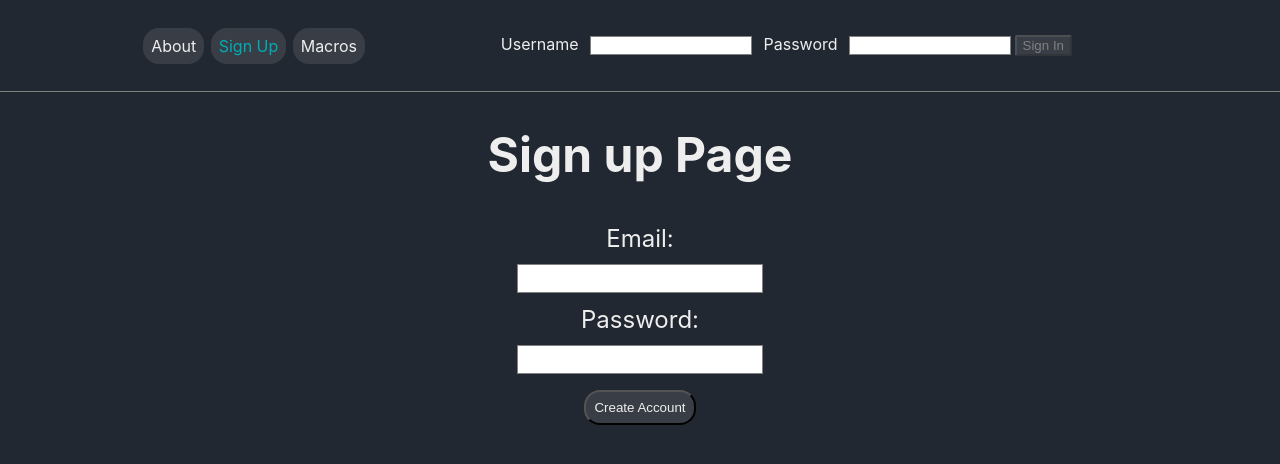
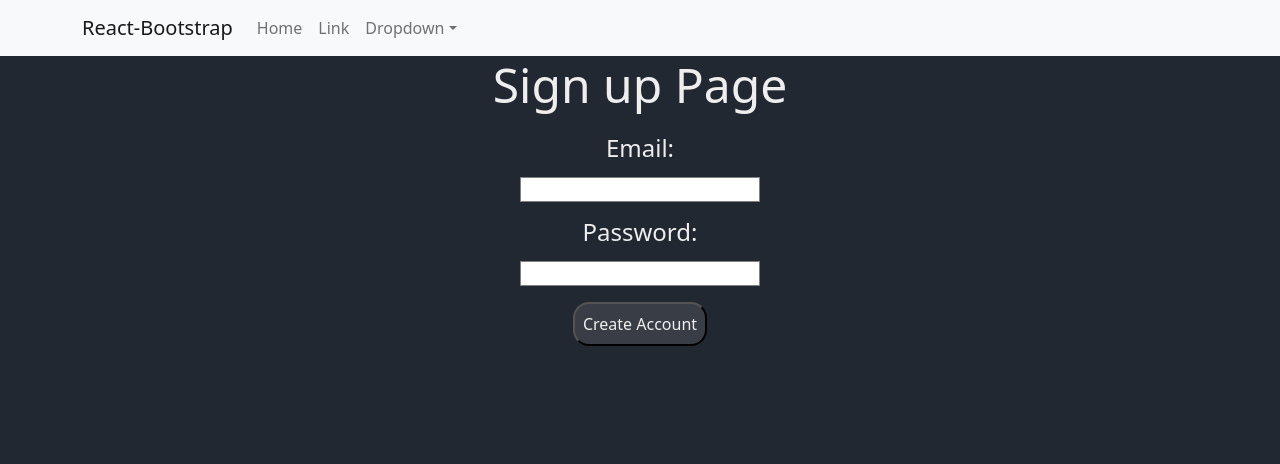
Before and after one commit to BD-Git-Hub/MacroCalculatorWebsite, a React (Create React App) app: page /signup in a window 1280 px wide. Shown: the top 464 px of the page. Built offline with nearby package versions, Linux system fonts and the light colour scheme.

Commit message:
bootstrap implemented correctly.

```diff
--- a/package.json
+++ b/package.json
@@ -10,7 +10,9 @@
     "@types/node": "^12.20.28",
     "@types/react": "^17.0.27",
     "@types/react-dom": "^17.0.9",
+    "bootstrap": "^5.1.3",
     "react": "^17.0.2",
+    "react-bootstrap": "^2.2.1",
     "react-dom": "^17.0.2",
     "react-icons": "^4.3.1",
     "react-router-dom": "^5.3.0",
--- a/src/App.tsx
+++ b/src/App.tsx
@@ -2,12 +2,13 @@
 import { Redirect, Route, Switch } from "react-router";
 import { authContext } from "./components/context/AuthContext";
 import GlobalStyle from "./components/GlobalStyles";
-import Navbar from "./components/navbar";
+import NavigationBar from "./components/navbar";
 import Main from "./components/pages";
 import About from "./components/pages/About";
 import ChangePassword from "./components/pages/ChangePassword";
 import NotLoggedIn from "./components/pages/NotLoggedIn";
 import SignUp from "./components/pages/Signup";
+import 'bootstrap/dist/css/bootstrap.min.css';
 
 
 
@@ -16,7 +17,7 @@
   return (
     <React.Fragment>
       <GlobalStyle/>
-      <Navbar />
+      <NavigationBar />
       <Switch>
         <Route path="/about" exact>
           <About />
--- a/src/components/navbar/Auth.js
+++ b/src/components/navbar/Auth.js
@@ -1,6 +1,7 @@
 import React, { useContext, useState } from "react";
 import { authContext } from "../context/AuthContext";
 import { StyledPropsbutton, StyledLabel, StyledUserInput, StyledPasswordInput, StyledForm } from './NavbarElements'
+
 
 
 
@@ -108,6 +109,8 @@
         Sign In
       </StyledPropsbutton>
     </StyledForm>
+
+
   );
 };
 
--- a/src/components/navbar/NavbarElements.js
+++ b/src/components/navbar/NavbarElements.js
@@ -3,7 +3,7 @@
 import styled from "styled-components";
 import { media } from "../MediaQuery";
 
-export const Nav = styled.nav`
+export const Navigation = styled.nav`
   background: #222831;
   height: 85px;
   display: flex;
--- a/src/components/navbar/index.js
+++ b/src/components/navbar/index.js
@@ -1,10 +1,14 @@
-import { Bars, Nav, NavBtn, NavMenu, NavLink } from "./NavbarElements";
+import { Bars, Navigation, NavBtn, NavMenu, NavLink } from "./NavbarElements";
 import Auth from "./Auth";
 import React, { useContext } from "react";
 import { authContext } from "../context/AuthContext";
 import Logout from "./Logout";
+import { Container, Navbar, Nav, NavDropdown } from "react-bootstrap";
 
-const Navbar = () => {
+
+
+
+const NavigationBar = () => {
   const authCtx = useContext(authContext);
 
   let context = <Auth />;
@@ -19,6 +23,8 @@
     border = true;
     context = (
       <React.Fragment>
+
+
         <NavBtn>
           <Logout />
         </NavBtn>
@@ -30,17 +36,37 @@
   }
 
   return (
-    <Nav borderDisplay={border}>
-      <Bars />
-      <NavMenu>
-        <NavLink to="/about">About</NavLink>
-        {!authCtx.isLoggedIn && <NavLink to="/signup">Sign Up</NavLink>}
-        {authCtx.isLoggedIn && <NavLink to="/changepassword">Change Password</NavLink>}
-        <NavLink to="/macros">Macros</NavLink>
-      </NavMenu>
-      <NavBtn>{context}</NavBtn>
-    </Nav>
+    // <Nav borderDisplay={border}>
+    //   <Bars />
+    //   <NavMenu>
+    //     <NavLink to="/about">About</NavLink>
+    //     {!authCtx.isLoggedIn && <NavLink to="/signup">Sign Up</NavLink>}
+    //     {authCtx.isLoggedIn && <NavLink to="/changepassword">Change Password</NavLink>}
+    //     <NavLink to="/macros">Macros</NavLink>
+    //   </NavMenu>
+    //   <NavBtn>{context}</NavBtn>
+    // </Nav>
+
+    <Navbar bg="light" expand="lg">
+  <Container>
+    <Navbar.Brand href="#home">React-Bootstrap</Navbar.Brand>
+    <Navbar.Toggle aria-controls="basic-navbar-nav" />
+    <Navbar.Collapse id="basic-navbar-nav">
+      <Nav className="me-auto">
+        <Nav.Link href="#home">Home</Nav.Link>
+        <Nav.Link href="#link">Link</Nav.Link>
+        <NavDropdown title="Dropdown" id="basic-nav-dropdown">
+          <NavDropdown.Item href="#action/3.1">Action</NavDropdown.Item>
+          <NavDropdown.Item href="#action/3.2">Another action</NavDropdown.Item>
+          <NavDropdown.Item href="#action/3.3">Something</NavDropdown.Item>
+          <NavDropdown.Divider />
+          <NavDropdown.Item href="#action/3.4">Separated link</NavDropdown.Item>
+        </NavDropdown>
+      </Nav>
+    </Navbar.Collapse>
+  </Container>
+</Navbar>
   );
 };
 
-export default Navbar;
+export default NavigationBar;
--- a/src/components/pages/index.js
+++ b/src/components/pages/index.js
@@ -16,6 +16,8 @@
   StyledLabel,
   StyledSelect,
 } from "./PagesElements";
+
+
 
 const Main = () => {
   const authCtx = useContext(authContext);
@@ -306,6 +308,7 @@
           />
         )}
       </StyledTodoDiv>
+
     </Fragment>
   );
 };
```
Also changed, not shown: 1 other file (tests, documents, lock files or other folders).
